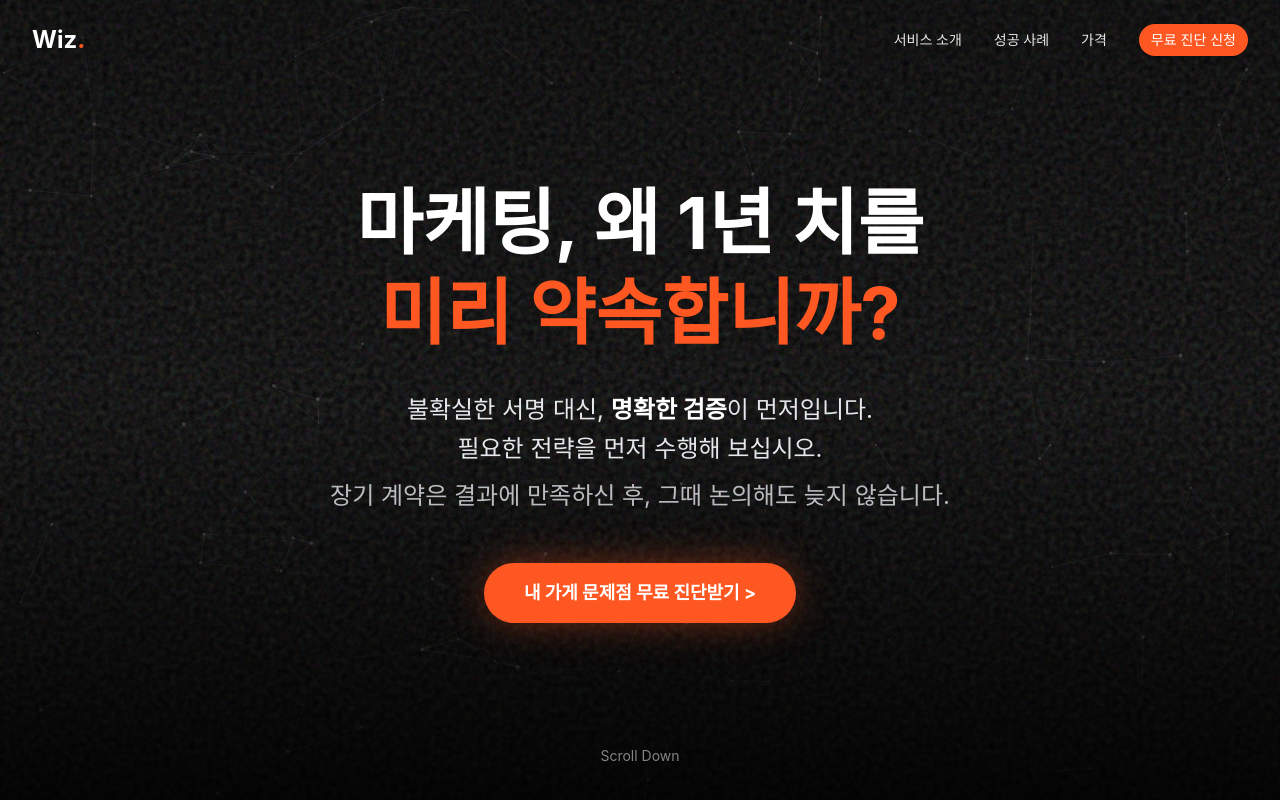
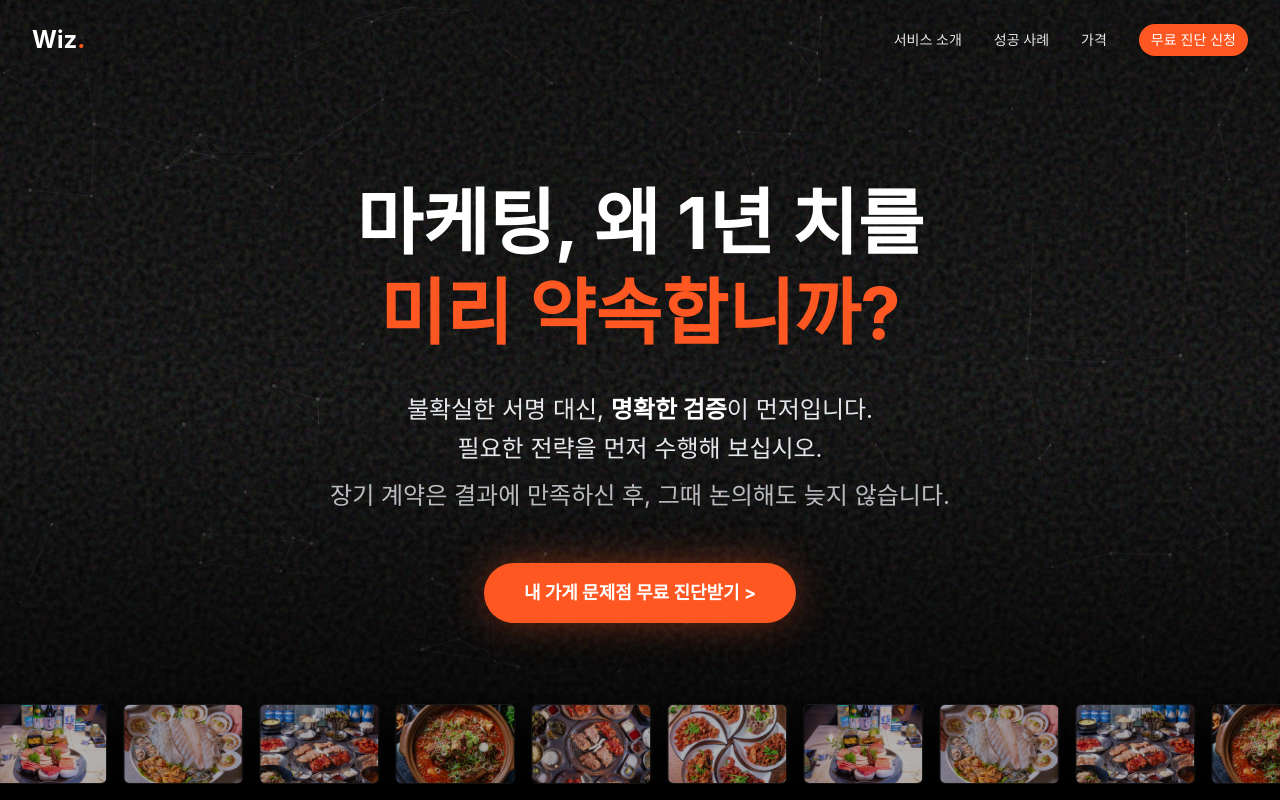
Before and after one commit to asaaaa12313/baemin3, a Next.js app: page / in a window 1280 px wide. Shown: the top 800 px of the page. Built offline with nearby package versions, Linux system fonts and the light colour scheme; a web font is replaced by a local one.

Commit message:
feat: enhance hero background visibility and add bottom image marquee

```diff
--- a/src/components/sections/Hero.tsx
+++ b/src/components/sections/Hero.tsx
@@ -54,14 +54,35 @@ export function Hero() {
                 </motion.div>
             </div>
 
-            {/* Scroll Indicator */}
-            <motion.div
-                className="absolute bottom-10 left-1/2 -translate-x-1/2 text-white/50"
-                animate={{ y: [0, 10, 0] }}
-                transition={{ repeat: Infinity, duration: 1.5 }}
-            >
-                <span className="text-sm">Scroll Down</span>
-            </motion.div>
+            {/* Bottom Marquee */}
+            <div className="absolute bottom-0 left-0 w-full z-20 py-4 bg-gradient-to-t from-black via-black/80 to-transparent">
+                <div className="w-full overflow-hidden">
+                    <motion.div
+                        className="flex gap-4"
+                        animate={{ x: ["0%", "-50%"] }}
+                        transition={{
+                            repeat: Infinity,
+                            duration: 20,
+                            ease: "linear",
+                        }}
+                        style={{ width: "max-content" }}
+                    >
+                        {[
+                            '/images/1.png', '/images/2.png', '/images/3.png', '/images/4.png', '/images/5.png', '/images/6.png',
+                            '/images/1.png', '/images/2.png', '/images/3.png', '/images/4.png', '/images/5.png', '/images/6.png',
+                            '/images/1.png', '/images/2.png', '/images/3.png', '/images/4.png', '/images/5.png', '/images/6.png'
+                        ].map((src, i) => (
+                            <div key={i} className="relative w-[120px] h-[80px] rounded-md overflow-hidden border border-white/10 opacity-70 hover:opacity-100 transition-opacity">
+                                <img
+                                    src={src}
+                                    alt={`Portfolio ${i}`}
+                                    className="w-full h-full object-cover"
+                                />
+                            </div>
+                        ))}
+                    </motion.div>
+                </div>
+            </div>
         </section>
     );
 }
```
